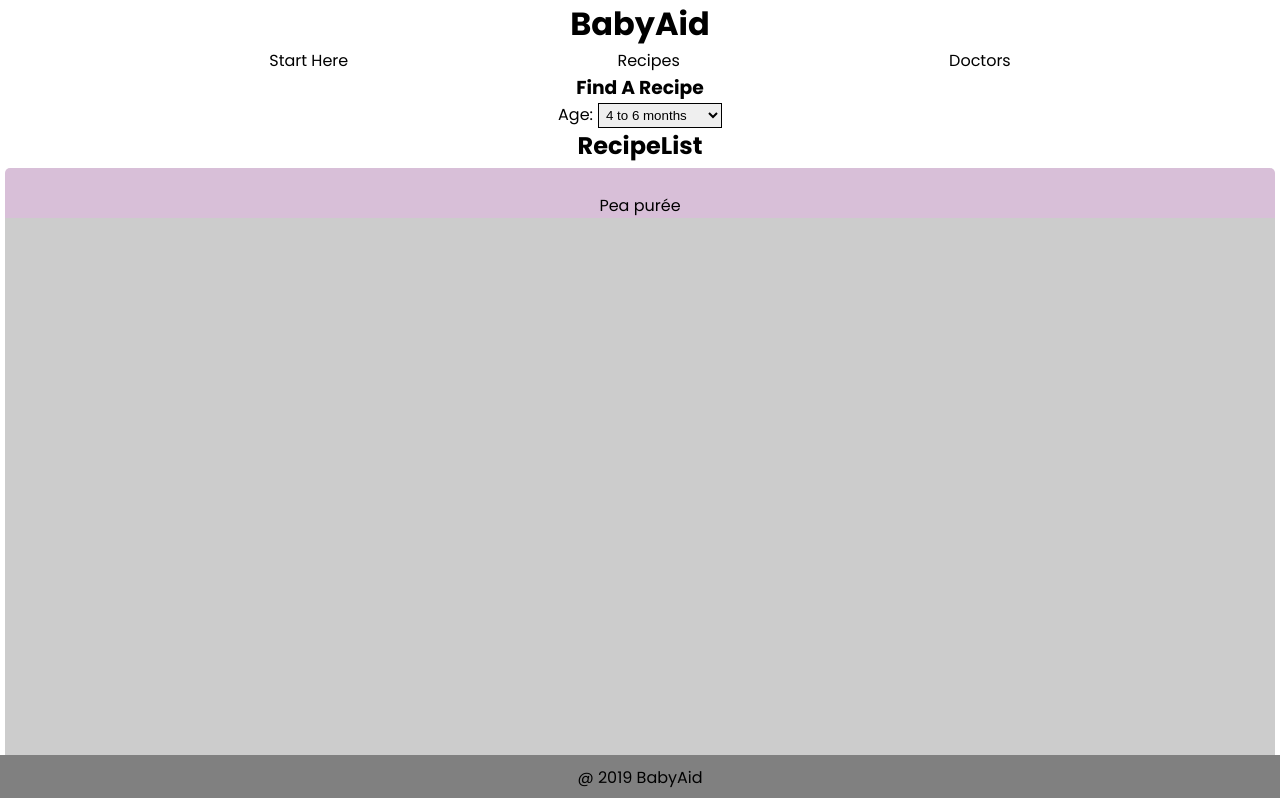
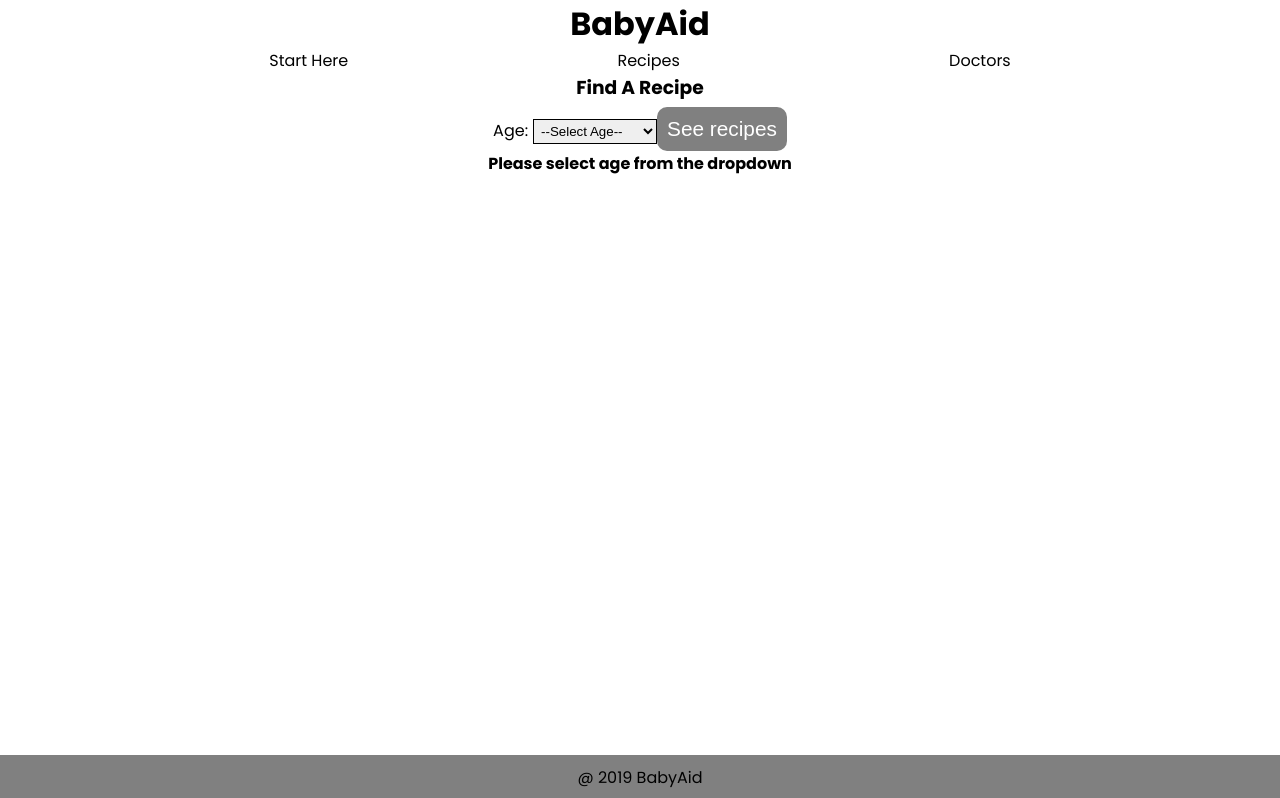
Before and after one commit to gaganssingh/babyaid-client, a React (Create React App) app: page /recipes in a window 1280 px wide. Shown: the top 798 px of the page. Built offline with nearby package versions, Linux system fonts and the light colour scheme; no server answers; the HTML template or start-up script is replaced by a standard one.

Commit message:
Wired the backend api. Added age selection and recipe subcomponents

```diff
--- a/package.json
+++ b/package.json
@@ -10,7 +10,8 @@
 		"react": "^16.12.0",
 		"react-dom": "^16.12.0",
 		"react-router-dom": "^5.1.2",
-		"react-scripts": "3.3.0"
+		"react-scripts": "3.3.0",
+		"react-spinners-css": "^1.1.7"
 	},
 	"scripts": {
 		"start": "react-scripts start",
--- /dev/null
+++ b/src/components/Recipe/Recipe.css
@@ -0,0 +1,3 @@
+.Recipe {
+	border: 1px solid black;
+}
--- /dev/null
+++ b/src/components/Recipe/Recipe.js
@@ -0,0 +1,25 @@
+import React from "react";
+import "./Recipe.css";
+
+function Recipe(props) {
+	const { title, nutrients, ingredients, directions, recipe_url } = props.recipe;
+	return (
+		<div className="Recipe">
+			<h1>{title}</h1>
+			<ul>
+				<span className="nutrients">Nutrients:</span>
+				{nutrients.map(nutrient => <li key={nutrient}>{nutrient}</li>)}
+			</ul>
+			<ul>
+				<span className="ingredients">Ingredients:</span>
+				{ingredients.map(ingredient => <li key={ingredient}>{ingredient}</li>)}
+			</ul>
+			<ul>
+				<span className="directions">Directions:</span>
+				{directions.map(direction => <li key={direction}>{direction}</li>)}
+			</ul>
+		</div>
+	);
+}
+
+export default Recipe;
--- /dev/null
+++ b/src/components/RecipeAgeSelection/RecipeAgeSelection.js
@@ -0,0 +1,39 @@
+import React from "react";
+
+class RecipeAgeSelection extends React.Component {
+	state = {
+		age : ""
+	};
+
+	handleChange = e => {
+		// console.log(e.target.value);
+		this.setState({
+			age : e.target.value
+		});
+	};
+
+	handleAgeSelection = e => {
+		e.preventDefault();
+		this.props.handleSelectedAge(this.state.age);
+		console.log(this.state.age);
+	};
+
+	render() {
+		return (
+			<form className="recipe-form" onSubmit={this.handleAgeSelection}>
+				<label htmlFor="select-age">Age:</label>
+				<select name="select-age" id="select-age" onChange={this.handleChange}>
+					{/* <select name="select-age" id="select-age"> */}
+					<option value="">--Select Age--</option>
+					<option value="fourtosix">4 to 6 months</option>
+					<option value="sixtoeight">6 to 8 months</option>
+					<option value="eighttoten">8 to 10 months</option>
+					<option value="tentotwelve">10 to 12 months</option>
+				</select>
+				<button type="submit">See recipes</button>
+			</form>
+		);
+	}
+}
+
+export default RecipeAgeSelection;
--- a/src/components/RecipeList/RecipeList.css
+++ b/src/components/RecipeList/RecipeList.css
@@ -1,8 +1,7 @@
 .RecipeList {
-	display: flex;
-	flex-direction: column;
+	/* display: flex;
+	flex-direction: column; */
 	margin: 5px;
 	padding: 25px 0;
-	background-color: thistle;
 	border-radius: 5px;
 }
--- a/src/components/RecipeList/RecipeList.js
+++ b/src/components/RecipeList/RecipeList.js
@@ -1,20 +1,62 @@
 import React from "react";
+import config from "../../utilities/config";
+import Recipe from "../Recipe/Recipe";
 import "./RecipeList.css";
 
-function RecipeList(props) {
-	const { id, age, title, nutrients, ingredients, directions, note, recipeCredit } = props.recipe;
-	return (
-		<div className="RecipeList">
-			<p>{title}</p>
-			<img src="https://via.placeholder.com/150" alt={title} />
-			<p>Ingredients:</p>
-			{ingredients}
-			<p>Directions:</p>
-			{directions}
-			{note === null && <p>Notes: {note}</p>}
-			<a href={recipeCredit}>See full recipe</a>
-		</div>
-	);
+class RecipeList extends React.Component {
+	state = {
+		recipes   : [],
+		isLoading : true,
+		error     : null
+	};
+
+	componentDidMount() {
+		const { selectedAge } = this.props;
+		// fetch(`http://localhost:9000/api/${selectedAge}`)
+		fetch(`${config.API_BASE_URL}${selectedAge}`)
+			.then(res => {
+				if (!res.ok) {
+					throw new Error(res.status);
+				}
+				return res.json();
+			})
+			.then(data => {
+				// console.log(data);
+				this.setState({
+					recipes   : data,
+					isLoading : false
+				});
+			})
+			.catch(error => {
+				this.setState({
+					isLoading : false,
+					error
+				});
+			});
+	}
+
+	renderRecipeList() {
+		const { recipes, isLoading } = this.state;
+		return (
+			<React.Fragment>
+				{!isLoading ? (
+					<ul className="RecipeList__Recipe">
+						{recipes.map(recipe => (
+							<li key={recipe.id}>
+								<Recipe recipe={recipe} />
+							</li>
+						))}
+					</ul>
+				) : (
+					<h3>Loading recipes...</h3>
+				)}
+			</React.Fragment>
+		);
+	}
+
+	render() {
+		return <div className="RecipeList">{this.renderRecipeList()}</div>;
+	}
 }
 
 export default RecipeList;
--- a/src/components/Recipes/Recipes.js
+++ b/src/components/Recipes/Recipes.js
@@ -1,30 +1,41 @@
 import React from "react";
 import "./Recipes.css";
-import STORE from "../../STORE";
+import RecipeAgeSelection from "../RecipeAgeSelection/RecipeAgeSelection";
 import RecipeList from "../RecipeList/RecipeList";
 
-function Recipes() {
+class Recipes extends React.Component {
+	state = {
+		selectedAge : "",
+		recipes     : []
+	};
+
+	handleSelectedAge = age => {
+		this.setState({
+			selectedAge : age
+		});
+		// console.log(this.state.selectedAge);
+	};
+
+	renderRecipeList = () => {};
+	render() {
+		let results;
+		if (this.state.selectedAge === "") {
+			results = <h4>Please select age from the dropdown</h4>;
+		} else {
+			results = <RecipeList selectedAge={this.state.selectedAge} />;
+		}
+
 		return (
 			<section className="Recipes">
 				<section className="Recipes__selector">
 					<h1>Find A Recipe</h1>
-				<form className="recipe-form">
-					<label htmlFor="select-age">Age:</label>
-					<select name="select-age" id="select-age" defaultValue="fourto6">
-						<option value="fourto6">4 to 6 months</option>
-						<option value="sixto8">6 to 8 months</option>
-						<option value="eightto10">8 to 10 months</option>
-						<option value="tento12">10 to 12 months</option>
-					</select>
-				</form>
+					<RecipeAgeSelection handleSelectedAge={this.handleSelectedAge} />
 				</section>
 
-			<section className="Recipes__results">
-				<h2>RecipeList</h2>
-				{STORE.recipes.map(recipe => <RecipeList key={recipe.id} recipe={recipe} />)}
-			</section>
+				<section className="Recipes__results">{results}</section>
 			</section>
 		);
 	}
+}
 
 export default Recipes;
--- a/src/utilities/config.js
+++ b/src/utilities/config.js
@@ -1,5 +1,5 @@
 export default {
-	API_ENDPOINT  : process.env.API_URL,
 	API_KEY       : process.env.REACT_APP_API_KEY,
-	YELP_ENDPOINT : `https://cors-anywhere.herokuapp.com/https://api.yelp.com/v3`
+	YELP_ENDPOINT : `https://cors-anywhere.herokuapp.com/https://api.yelp.com/v3`,
+	API_BASE_URL  : process.env.API_BASE_URL || "http://localhost:9000/api/"
 };
```
Also changed, not shown: 2 other files (tests, documents, lock files or other folders). Lines whose indentation alone changed are shown as unchanged.
